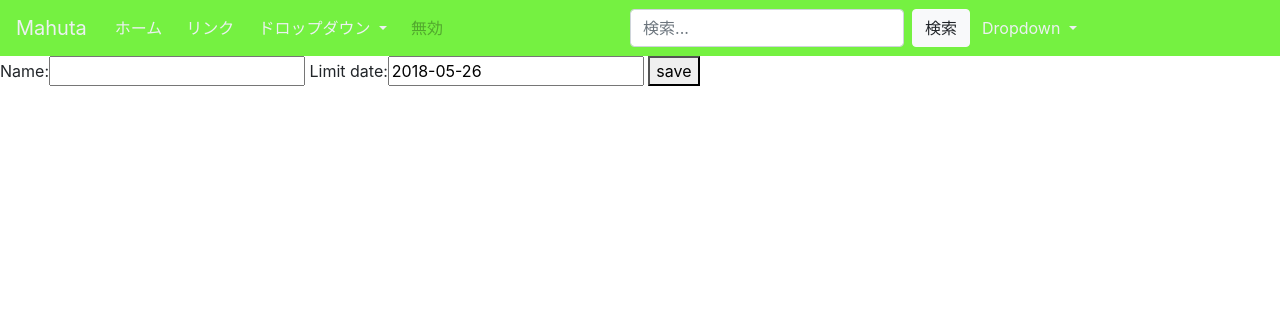
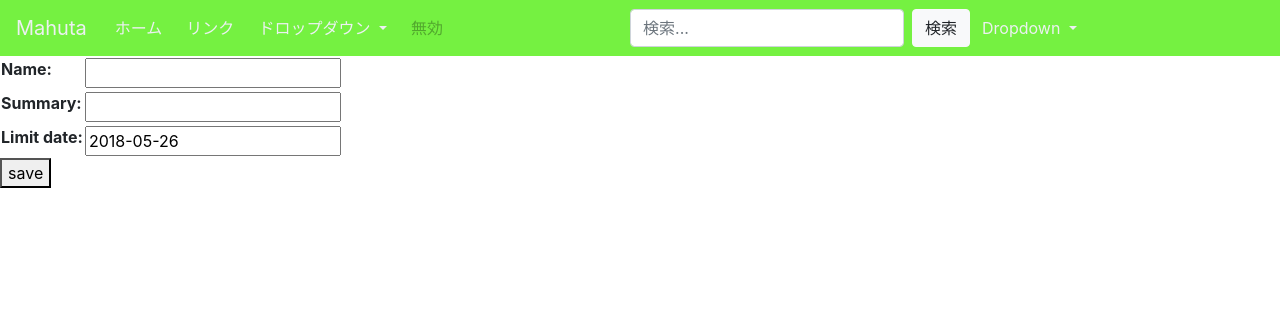
Before and after one commit to tak0-auk/mahuta, a Django app: page /create in a window 1280 px wide. Shown: the top 316 px of the page. Run offline with Django 3.2, Linux system fonts and the light colour scheme; some libraries are stand-ins or nearby versions.

Commit message:
workを更新できるようにした

```diff
--- a/static/css/style.css
+++ b/static/css/style.css
@@ -1,32 +1,40 @@
 .navbar {
     background-color: #75f141;
 }
+
 .navbar .navbar-brand {
     color: #ecf0f1;
 }
+
 .navbar .navbar-brand:hover,
 .navbar .navbar-brand:focus {
     color: #ffffff;
 }
+
 .navbar .navbar-text {
     color: #ecf0f1;
 }
+
 .navbar .navbar-text a {
     color: #ffffff;
 }
+
 .navbar .navbar-text a:hover,
 .navbar .navbar-text a:focus {
     color: #ffffff;
 }
+
 .navbar .navbar-nav .nav-link {
     color: #ecf0f1;
     border-radius: .25rem;
     margin: 0 0.25em;
 }
+
 .navbar .navbar-nav .nav-link:not(.disabled):hover,
 .navbar .navbar-nav .nav-link:not(.disabled):focus {
     color: #ffffff;
 }
+
 .navbar .navbar-nav .nav-item.active .nav-link,
 .navbar .navbar-nav .nav-item.active .nav-link:hover,
 .navbar .navbar-nav .nav-item.active .nav-link:focus,
@@ -36,23 +44,29 @@
     color: #ffffff;
     background-color: #4fad28;
 }
+
 .navbar .navbar-toggle {
     border-color: #4fad28;
 }
+
 .navbar .navbar-toggle:hover,
 .navbar .navbar-toggle:focus {
     background-color: #4fad28;
 }
+
 .navbar .navbar-toggle .navbar-toggler-icon {
     color: #ecf0f1;
 }
+
 .navbar .navbar-collapse,
 .navbar .navbar-form {
     border-color: #ecf0f1;
 }
+
 .navbar .navbar-link {
     color: #ecf0f1;
 }
+
 .navbar .navbar-link:hover {
     color: #ffffff;
 }
@@ -61,10 +75,12 @@
     .navbar-expand-sm .navbar-nav .show .dropdown-menu .dropdown-item {
         color: #ecf0f1;
     }
+
     .navbar-expand-sm .navbar-nav .show .dropdown-menu .dropdown-item:hover,
     .navbar-expand-sm .navbar-nav .show .dropdown-menu .dropdown-item:focus {
         color: #ffffff;
     }
+
     .navbar-expand-sm .navbar-nav .show .dropdown-menu .dropdown-item.active {
         color: #ffffff;
         background-color: #4fad28;
@@ -75,10 +91,12 @@
     .navbar-expand-md .navbar-nav .show .dropdown-menu .dropdown-item {
         color: #ecf0f1;
     }
+
     .navbar-expand-md .navbar-nav .show .dropdown-menu .dropdown-item:hover,
     .navbar-expand-md .navbar-nav .show .dropdown-menu .dropdown-item:focus {
         color: #ffffff;
     }
+
     .navbar-expand-md .navbar-nav .show .dropdown-menu .dropdown-item.active {
         color: #ffffff;
         background-color: #4fad28;
@@ -89,10 +107,12 @@
     .navbar-expand-lg .navbar-nav .show .dropdown-menu .dropdown-item {
         color: #ecf0f1;
     }
+
     .navbar-expand-lg .navbar-nav .show .dropdown-menu .dropdown-item:hover,
     .navbar-expand-lg .navbar-nav .show .dropdown-menu .dropdown-item:focus {
         color: #ffffff;
     }
+
     .navbar-expand-lg .navbar-nav .show .dropdown-menu .dropdown-item.active {
         color: #ffffff;
         background-color: #4fad28;
@@ -103,10 +123,12 @@
     .navbar-expand-xl .navbar-nav .show .dropdown-menu .dropdown-item {
         color: #ecf0f1;
     }
+
     .navbar-expand-xl .navbar-nav .show .dropdown-menu .dropdown-item:hover,
     .navbar-expand-xl .navbar-nav .show .dropdown-menu .dropdown-item:focus {
         color: #ffffff;
     }
+
     .navbar-expand-xl .navbar-nav .show .dropdown-menu .dropdown-item.active {
         color: #ffffff;
         background-color: #4fad28;
@@ -116,11 +138,18 @@
 .navbar-expand .navbar-nav .show .dropdown-menu .dropdown-item {
     color: #ecf0f1;
 }
+
 .navbar-expand .navbar-nav .show .dropdown-menu .dropdown-item:hover,
 .navbar-expand .navbar-nav .show .dropdown-menu .dropdown-item:focus {
     color: #ffffff;
 }
+
 .navbar-expand .navbar-nav .show .dropdown-menu .dropdown-item.active {
     color: #ffffff;
     background-color: #4fad28;
 }
+
+.row-eq-height {
+    display: flex;
+    flex-wrap: wrap;
+}
--- a/work/form.py
+++ b/work/form.py
@@ -1,5 +1,4 @@
 # coding: UTF-8
-
 from django import forms
 from .models import Work
 
@@ -8,4 +7,4 @@ class WorkForm(forms.ModelForm):
 
     class Meta:
         model = Work
-        fields = ('name', 'limit_date')
+        fields = ('name', 'summary', 'limit_date')
--- a/work/models.py
+++ b/work/models.py
@@ -1,3 +1,5 @@
+from enum import unique
+
 from django.db import models
 from django.utils import timezone
 
@@ -7,6 +9,7 @@ from django.utils import timezone
 
 class Work(models.Model):
     name = models.CharField(unique=True, max_length=128)
+    summary = models.CharField(max_length=255, null=True)
     is_individual = models.BooleanField(default=True)
     limit_date = models.DateField(default=timezone.now)
     # members = models.ManyToManyField()
--- a/work/templates/work/work_form.html
+++ b/work/templates/work/work_form.html
@@ -2,9 +2,11 @@
 {% block contents %}
 
     <form method="post">
-    {% csrf_token %}
-    {{ form }}
-    <button type="submit">save</button>
+        {% csrf_token %}
+        <table>
+            {{ form }}
+        </table>
+        <button type="submit">save</button>
     </form>
 
 {% endblock contents %}
--- a/work/urls.py
+++ b/work/urls.py
@@ -9,5 +9,6 @@ urlpatterns = [
     path('', views.IndexView.as_view(), name='index'),
     path('create', views.WorkCreateView.as_view(), name='create'),
     path('<str:name>/', views.work_index, name='work'),
+    path('<str:name>/edit', views.WorkUpdateView.as_view(), name='edit'),
     # path('<int:pk>/', views.DetailView.as_view(), name='detail'),
 ]
--- a/work/views.py
+++ b/work/views.py
@@ -1,5 +1,6 @@
 from django.shortcuts import render, get_object_or_404
 from django.views import generic
+from django.urls import reverse_lazy
 
 from .models import Work
 from .form import WorkForm
@@ -25,6 +26,16 @@ class WorkCreateView(generic.CreateView):
     success_url = '/'
 
 
+class WorkUpdateView(generic.UpdateView):
+    # model = Work
+    form_class = WorkForm
+    template_name = 'work/work_form.html'
+    success_url = reverse_lazy('work:index')
+
+    def get_object(self, queryset=None):
+        return get_object_or_404(Work, name=self.kwargs['name'])
+
+
 def work_index(request, name):
     node = get_object_or_404(Work, name=name)
     return render(request, 'work/work_index.html', {'node': node})
```
Also changed, not shown: work/templates/work/index.html (+4 -5 lines). Lines whose indentation alone changed are shown as unchanged.
